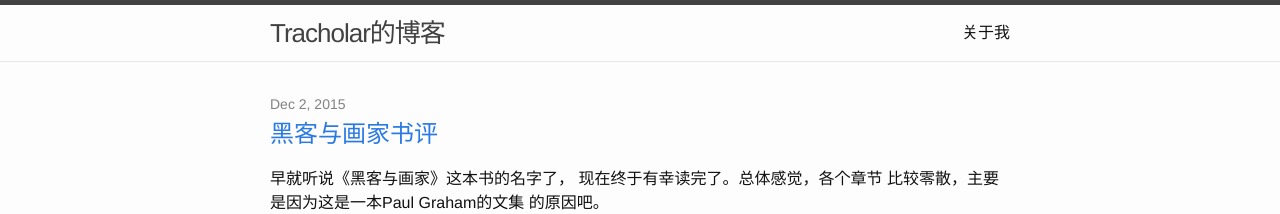
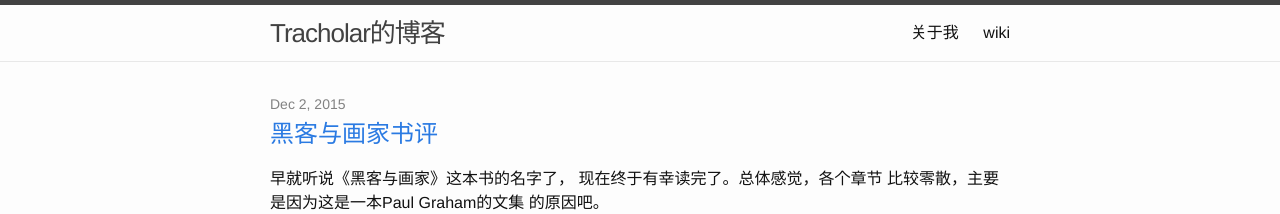
Before and after one commit to tracholar/tracholar.github.io, a Jekyll site: the page built from index.html, in a window 1280 px wide and 900 px high. Shown: the top 214 px of the window. Built offline with Jekyll 4.4.1, drawn with Linux system fonts in a browser that asks for light colours.

Commit message:
add wiki

```diff
--- a/_config.yml
+++ b/_config.yml
@@ -14,3 +14,7 @@ github_username:  tracholar
 
 # Build settings
 markdown: kramdown
+
+
+# wiki
+wikiurl: /wiki
--- a/_includes/header.html
+++ b/_includes/header.html
@@ -19,6 +19,8 @@
           <a class="page-link" href="{{ page.url | prepend: site.baseurl }}">{{ page.title }}</a>
           {% endif %}
         {% endfor %}
+
+		<a class="page-link" href="{{ site.wikiurl }}">wiki</a>
       </div>
     </nav>
 
```
